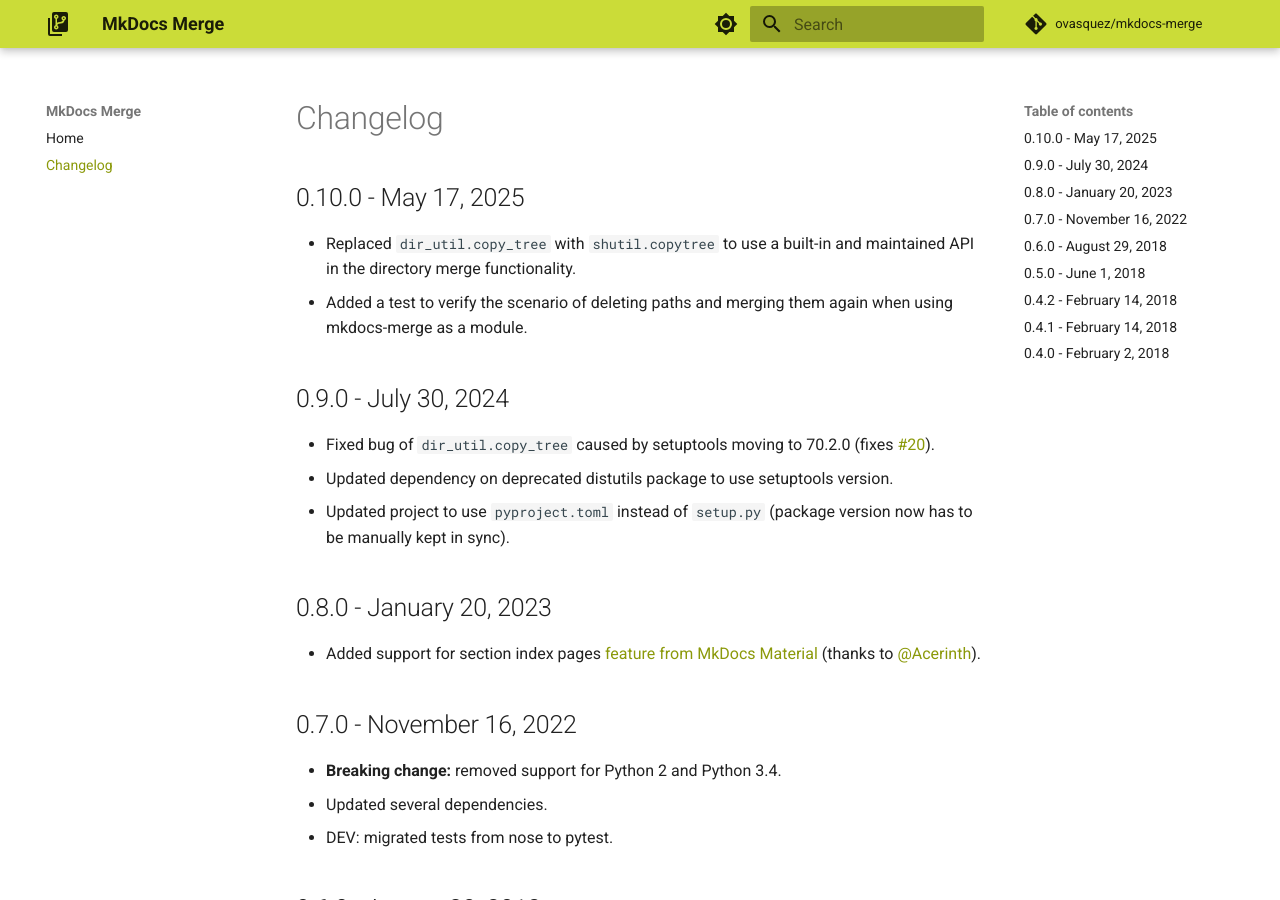
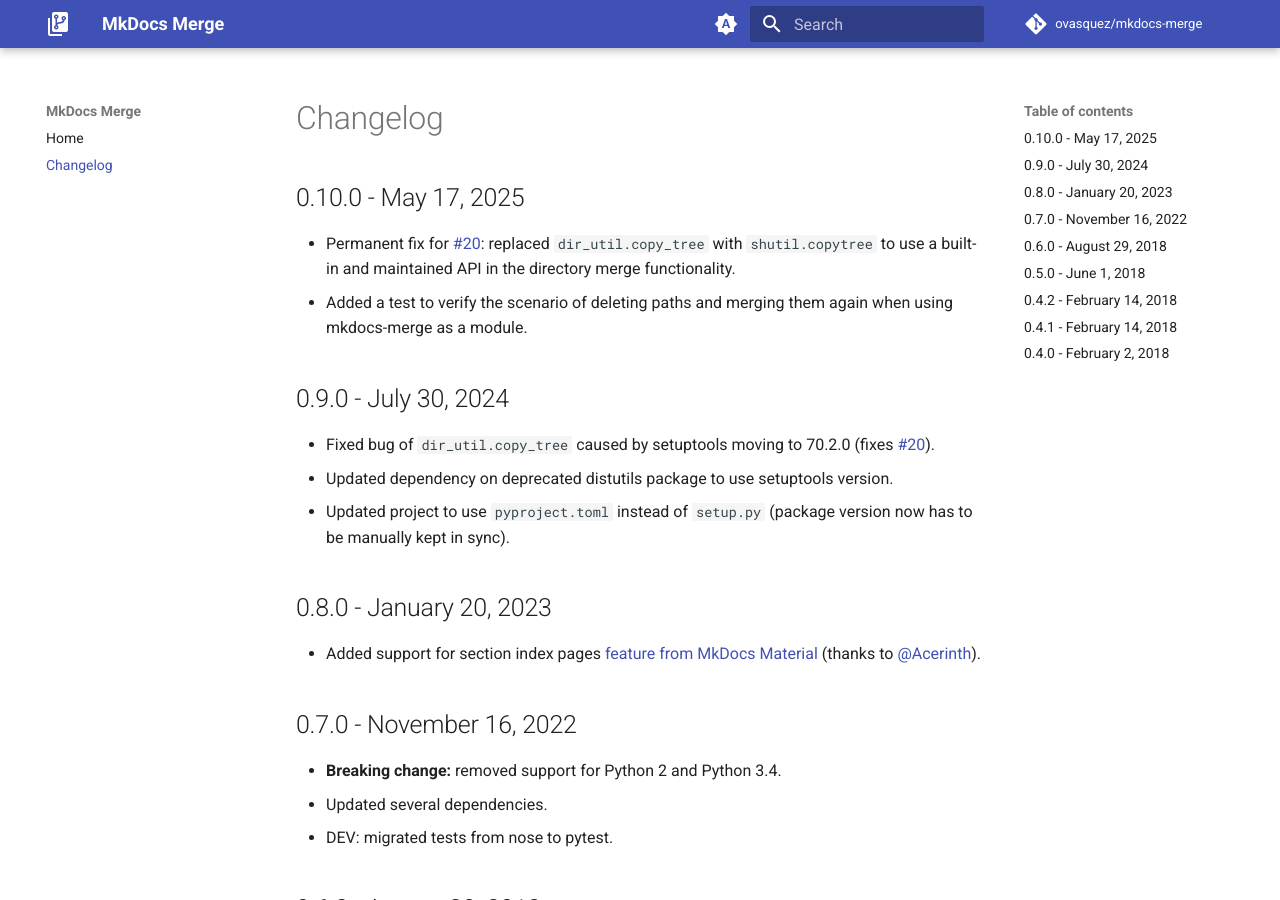
Before and after one commit to ovasquez/mkdocs-merge, an MkDocs documentation site: the page built from docs/changelog.md, in a window 1280 px wide and 900 px high. Built offline with MkDocs 1.6.1 and Material for MkDocs 9.7.7, drawn with Linux system fonts in a browser that asks for light colours; comment, search, counter and statistics services are not loaded.

Commit message:
Added docs publishing via GitHub Actions + Updated docs website theme  (#22)
* Updated mkdocs-merge website
* Added automation for publishing GitHub Pages documentation via Actions

```diff
--- a/docs/changelog.md
+++ b/docs/changelog.md
@@ -1,7 +1,7 @@
 # Changelog
 
 ## 0.10.0 - May 17, 2025
-- Replaced `dir_util.copy_tree` with `shutil.copytree` to use a built-in and maintained API in the directory merge functionality.
+- Permanent fix for [#20](https://github.com/ovasquez/mkdocs-merge/issues/20): replaced `dir_util.copy_tree` with `shutil.copytree` to use a built-in and maintained API in the directory merge functionality.
 - Added a test to verify the scenario of deleting paths and merging them again when using mkdocs-merge as a module.
 
 ## 0.9.0 - July 30, 2024
--- a/mkdocs.yml
+++ b/mkdocs.yml
@@ -16,11 +16,17 @@
 theme:
   name: material
   palette:
+     # Palette toggle for automatic mode
+    - media: "(prefers-color-scheme)"
+      toggle:
+        icon: material/brightness-auto
+        name: Switch to light mode
+
     # Palette toggle for light mode
     - media: "(prefers-color-scheme: light)"
       scheme: default
-      primary: 'lime'
-      accent: 'purple'
+      primary: indigo
+      accent: pink
       toggle:
         icon: material/brightness-7
         name: Switch to dark mode
@@ -28,14 +34,18 @@
     # Palette toggle for dark mode
     - media: "(prefers-color-scheme: dark)"
       scheme: slate
-      primary: 'lime'
-      accent: 'purple'
+      primary: indigo
+      accent: pink
       toggle:
         icon: material/brightness-4
-        name: Switch to light mode
+        name: Switch to system preference
   icon:
     logo: material/source-repository-multiple
 
 plugins:
   - search:
       lang: en
+
+markdown_extensions:
+  - pymdownx.tasklist:
+      custom_checkbox: true
```
Also changed, not shown: 1 other file.
